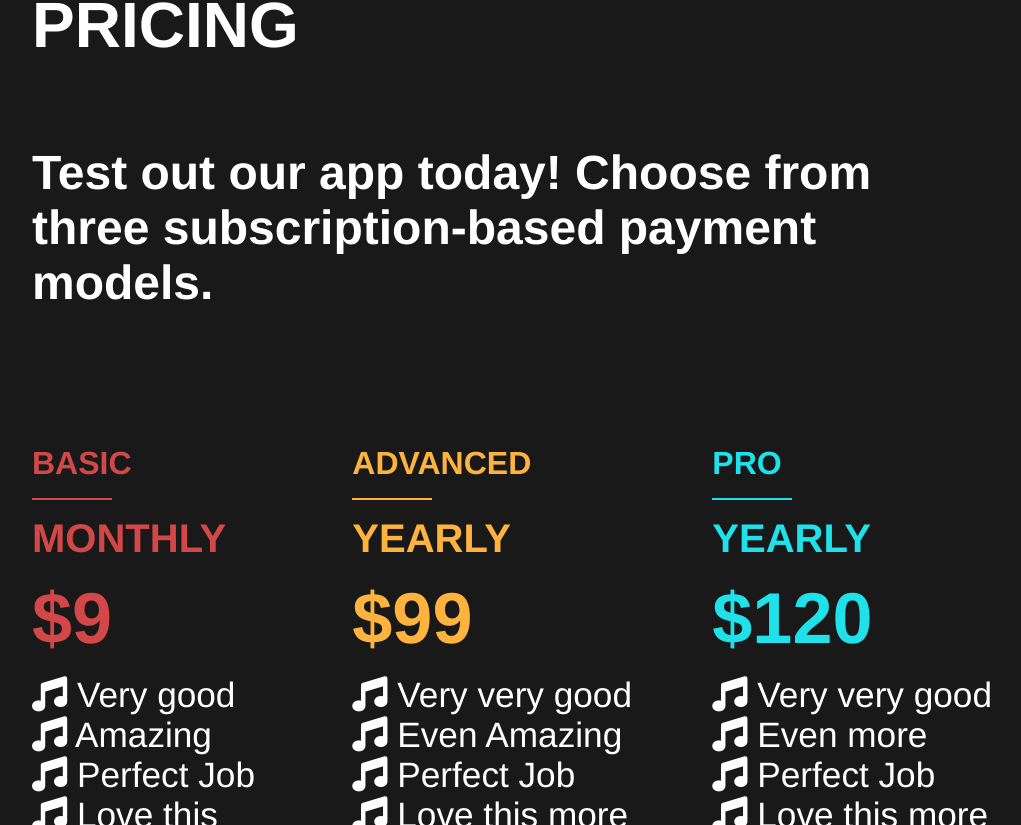
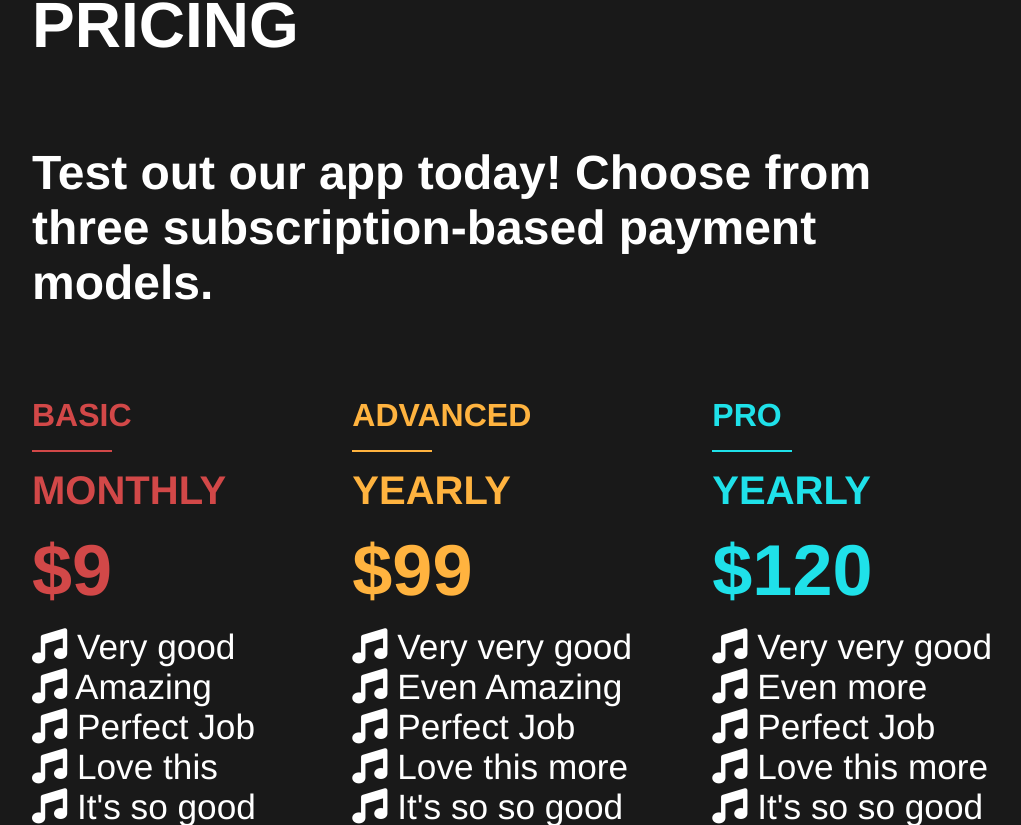
Before and after one commit to d4cho/EXPCON-react, a React (Create React App) app: page /pricing in a window 1280 px wide. Shown: the part 215-1040 px from the top of the page, without its empty margins (128-1149 px from the left). Built offline with nearby package versions, Linux system fonts and the light colour scheme.

Commit message:
pricing section layout

```diff
--- a/src/Pages/PricingPage/sections/Pricing.module.css
+++ b/src/Pages/PricingPage/sections/Pricing.module.css
@@ -9,6 +9,7 @@
   display: flex;
   flex-direction: row;
   justify-content: space-between;
+  flex-wrap: wrap;
 }
 
 .heading {
@@ -19,7 +20,6 @@
 .subheading {
   color: #fff;
   font-size: 3rem;
-  padding-bottom: 6rem;
 }
 
 .feature {
@@ -30,6 +30,7 @@
 .itemType {
   font-size: 2rem;
   font-weight: bold;
+  padding-top: 3rem;
 }
 
 .horizontalLine {
```
